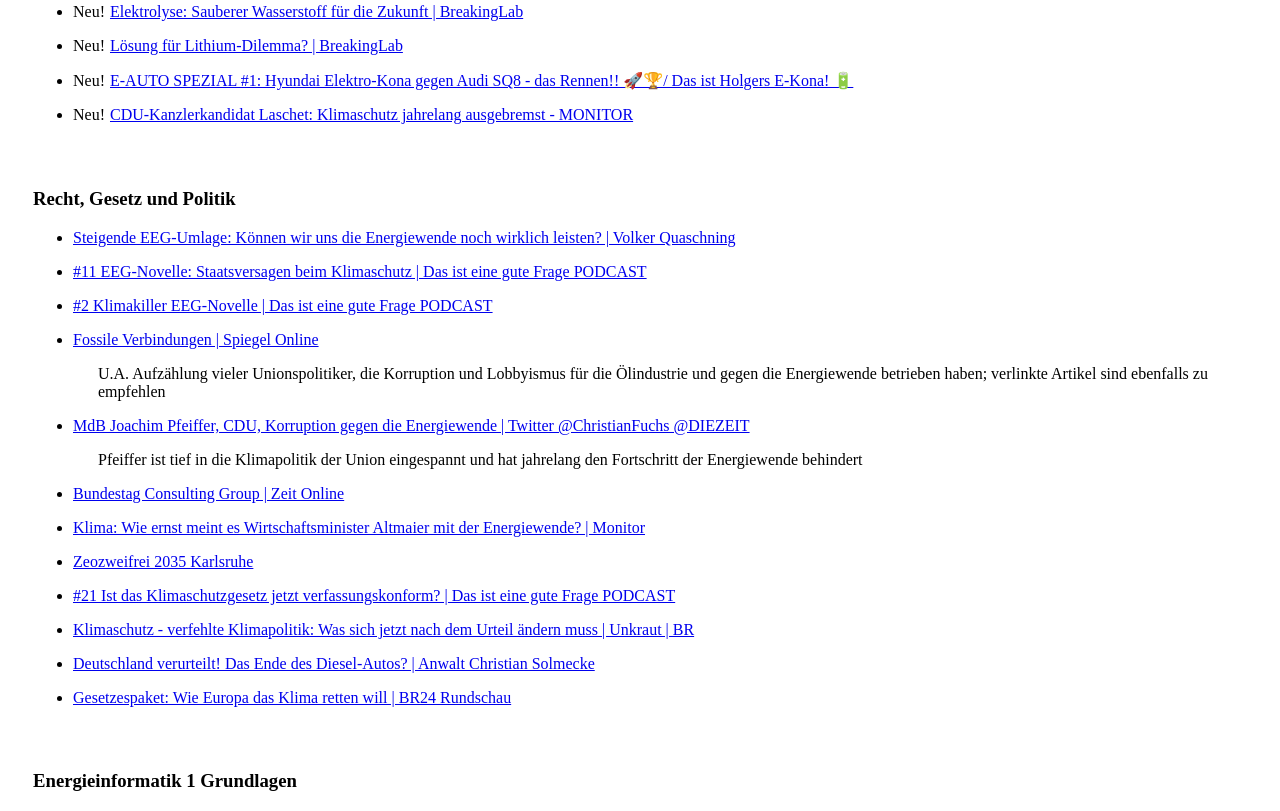
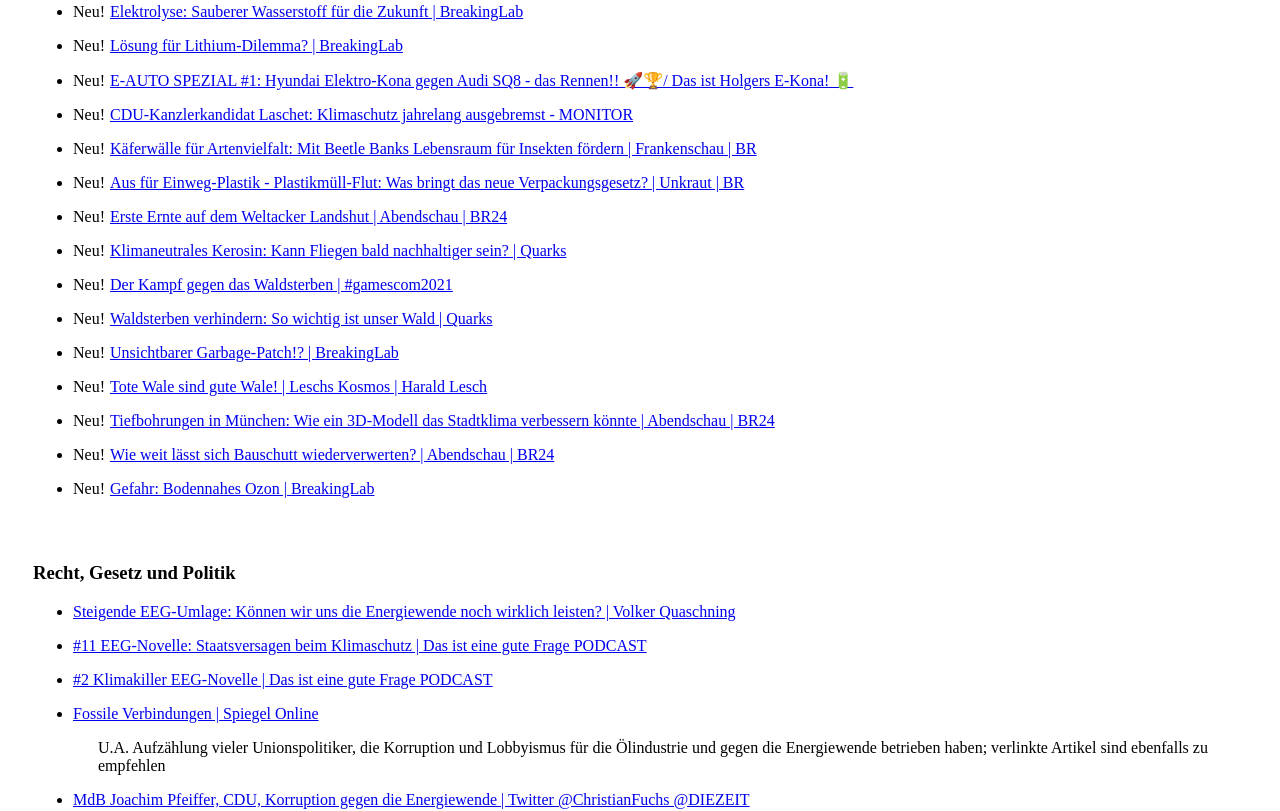
Before and after one commit to Ueda-Ichitaka/ueda-ichitaka.github.io, a plain HTML site: page Energieinformatik_Linksammlung.html in a window 1280 px wide. Shown: the part 1239-2050 px from the top of the page. Drawn offline with Linux system fonts and the light colour scheme.

Commit message:
Update Energieinformatik_Linksammlung.html

```diff
--- a/Energieinformatik_Linksammlung.html
+++ b/Energieinformatik_Linksammlung.html
@@ -136,21 +136,21 @@
 		<li><a class="sign">Neu!</a><a class="date">17/08/2021</a><a target="_blank" rel="noopener noreferrer" href="https://www.youtube.com/watch?v=0XDdyB4Df38" >Lösung für Lithium-Dilemma? | BreakingLab</a><p class="comment"></p></li>
 		<li><a class="sign">Neu!</a><a class="date">17/08/2021</a><a target="_blank" rel="noopener noreferrer" href="https://www.youtube.com/watch?v=dl5OnyoLUdw" >E-AUTO SPEZIAL #1: Hyundai Elektro-Kona gegen Audi SQ8 - das Rennen!! 🚀🏆/ Das ist Holgers E-Kona! 🔋</a><p class="comment"></p></li>
 		<li><a class="sign">Neu!</a><a class="date">18/08/2021</a><a target="_blank" rel="noopener noreferrer" href="https://www.youtube.com/watch?v=dgGXaLDS7r0" >CDU-Kanzlerkandidat Laschet: Klimaschutz jahrelang ausgebremst - MONITOR</a><p class="comment"></p></li>
-<!--		<li><a class="sign">Neu!</a><a class="date">17/08/2021</a><a target="_blank" rel="noopener noreferrer" href="" ></a><p class="comment"></p></li>
-		<li><a class="sign">Neu!</a><a class="date">17/08/2021</a><a target="_blank" rel="noopener noreferrer" href="" ></a><p class="comment"></p></li>
-		<li><a class="sign">Neu!</a><a class="date">17/08/2021</a><a target="_blank" rel="noopener noreferrer" href="" ></a><p class="comment"></p></li>
-		<li><a class="sign">Neu!</a><a class="date">17/08/2021</a><a target="_blank" rel="noopener noreferrer" href="" ></a><p class="comment"></p></li>
-		<li><a class="sign">Neu!</a><a class="date">17/08/2021</a><a target="_blank" rel="noopener noreferrer" href="" ></a><p class="comment"></p></li>
-		<li><a class="sign">Neu!</a><a class="date">17/08/2021</a><a target="_blank" rel="noopener noreferrer" href="" ></a><p class="comment"></p></li>
-		<li><a class="sign">Neu!</a><a class="date">17/08/2021</a><a target="_blank" rel="noopener noreferrer" href="" ></a><p class="comment"></p></li>
-		<li><a class="sign">Neu!</a><a class="date">17/08/2021</a><a target="_blank" rel="noopener noreferrer" href="" ></a><p class="comment"></p></li>
-		<li><a class="sign">Neu!</a><a class="date">17/08/2021</a><a target="_blank" rel="noopener noreferrer" href="" ></a><p class="comment"></p></li>
-		<li><a class="sign">Neu!</a><a class="date">17/08/2021</a><a target="_blank" rel="noopener noreferrer" href="" ></a><p class="comment"></p></li>
-		<li><a class="sign">Neu!</a><a class="date">17/08/2021</a><a target="_blank" rel="noopener noreferrer" href="" ></a><p class="comment"></p></li>
-		<li><a class="sign">Neu!</a><a class="date">17/08/2021</a><a target="_blank" rel="noopener noreferrer" href="" ></a><p class="comment"></p></li>
-		<li><a class="sign">Neu!</a><a class="date">17/08/2021</a><a target="_blank" rel="noopener noreferrer" href="" ></a><p class="comment"></p></li>
-		<li><a class="sign">Neu!</a><a class="date">17/08/2021</a><a target="_blank" rel="noopener noreferrer" href="" ></a><p class="comment"></p></li>
-		<li><a class="sign">Neu!</a><a class="date">17/08/2021</a><a target="_blank" rel="noopener noreferrer" href="" ></a><p class="comment"></p></li>
+		<li><a class="sign">Neu!</a><a class="date">27/08/2021</a><a target="_blank" rel="noopener noreferrer" href="https://www.youtube.com/watch?v=XyNxMHioPKs" >Käferwälle für Artenvielfalt: Mit Beetle Banks Lebensraum für Insekten fördern | Frankenschau | BR</a><p class="comment"></p></li>
+		<li><a class="sign">Neu!</a><a class="date">27/08/2021</a><a target="_blank" rel="noopener noreferrer" href="https://www.youtube.com/watch?v=-wL36csi22M" >Aus für Einweg-Plastik - Plastikmüll-Flut: Was bringt das neue Verpackungsgesetz? | Unkraut | BR</a><p class="comment"></p></li>
+		<li><a class="sign">Neu!</a><a class="date">27/08/2021</a><a target="_blank" rel="noopener noreferrer" href="https://www.youtube.com/watch?v=2CYe1ubu9Yg" >Erste Ernte auf dem Weltacker Landshut | Abendschau | BR24</a><p class="comment"></p></li>
+		<li><a class="sign">Neu!</a><a class="date">27/08/2021</a><a target="_blank" rel="noopener noreferrer" href="https://www.youtube.com/watch?v=SOE-DmnE4L0" >Klimaneutrales Kerosin: Kann Fliegen bald nachhaltiger sein? | Quarks</a><p class="comment"></p></li>
+		<li><a class="sign">Neu!</a><a class="date">27/08/2021</a><a target="_blank" rel="noopener noreferrer" href="https://www.youtube.com/watch?v=TqIeHWzY-Eo" >Der Kampf gegen das Waldsterben | #gamescom2021</a><p class="comment"></p></li>
+		<li><a class="sign">Neu!</a><a class="date">27/08/2021</a><a target="_blank" rel="noopener noreferrer" href="https://www.youtube.com/watch?v=hxfyRFZzXjs" >Waldsterben verhindern: So wichtig ist unser Wald | Quarks</a><p class="comment"></p></li>
+		<li><a class="sign">Neu!</a><a class="date">27/08/2021</a><a target="_blank" rel="noopener noreferrer" href="https://www.youtube.com/watch?v=pl0Rkv5Fhw8" >Unsichtbarer Garbage-Patch!? | BreakingLab</a><p class="comment"></p></li>
+		<li><a class="sign">Neu!</a><a class="date">27/08/2021</a><a target="_blank" rel="noopener noreferrer" href="https://www.youtube.com/watch?v=ToFqlmimjI8" >Tote Wale sind gute Wale! | Leschs Kosmos | Harald Lesch</a><p class="comment"></p></li>
+		<li><a class="sign">Neu!</a><a class="date">27/08/2021</a><a target="_blank" rel="noopener noreferrer" href="https://www.youtube.com/watch?v=fABabVDn-lM" >Tiefbohrungen in München: Wie ein 3D-Modell das Stadtklima verbessern könnte | Abendschau | BR24</a><p class="comment"></p></li>
+		<li><a class="sign">Neu!</a><a class="date">27/08/2021</a><a target="_blank" rel="noopener noreferrer" href="https://www.youtube.com/watch?v=6dAMHKwSy10" >Wie weit lässt sich Bauschutt wiederverwerten? | Abendschau | BR24</a><p class="comment"></p></li>
+		<li><a class="sign">Neu!</a><a class="date">27/08/2021</a><a target="_blank" rel="noopener noreferrer" href="https://www.youtube.com/watch?v=9wvA9CZZ_G8" >Gefahr: Bodennahes Ozon | BreakingLab</a><p class="comment"></p></li>
+<!--		<li><a class="sign">Neu!</a><a class="date">27/08/2021</a><a target="_blank" rel="noopener noreferrer" href="" ></a><p class="comment"></p></li>
+		<li><a class="sign">Neu!</a><a class="date">27/08/2021</a><a target="_blank" rel="noopener noreferrer" href="" ></a><p class="comment"></p></li>
+		<li><a class="sign">Neu!</a><a class="date">27/08/2021</a><a target="_blank" rel="noopener noreferrer" href="" ></a><p class="comment"></p></li>
+		<li><a class="sign">Neu!</a><a class="date">27/08/2021</a><a target="_blank" rel="noopener noreferrer" href="" ></a><p class="comment"></p></li>
 
  -->
 	</ul>
@@ -546,7 +546,7 @@
 
 	<h3>Top Picks</h3>
 	<ul class="dateClass">
-		<li><a target="_blank" rel="noopener noreferrer" href="" ></a><p class="comment"></p></li>
+		<li><a class="sign">Neu!</a><a class="date"></a><a target="_blank" rel="noopener noreferrer" href="" ></a><p class="comment"></p></li>
 	</ul>
 
 	<h3>Ideen für das EnergyLab 2.0</h3>
@@ -560,7 +560,16 @@
 
 
 
-
-
-
-zoo
+	<h3>Ablage zur Politik</h3>
+	<ul class="dateClass">
+		<li><a class="sign">Neu!</a><a class="date">25/08/2021</a><a target="_blank" rel="noopener noreferrer" href="https://www.youtube.com/watch?v=fk8rTuiKtS4" >Die digitale Zerstörung der CDU | The Morpheus Vlogs</a><p class="comment"></p></li>
+		<li><a class="sign">Neu!</a><a class="date">25/08/2021</a><a target="_blank" rel="noopener noreferrer" href="https://www.youtube.com/watch?v=4Y1lZQsyuSQ" >Die Zerstörung der CDU | Rezo</a><p class="comment"></p></li>
+		<li><a class="sign">Neu!</a><a class="date">25/08/2021</a><a target="_blank" rel="noopener noreferrer" href="https://www.youtube.com/watch?v=hkncijUZGKA" >Die Zerstörung der Presse | Rezo</a><p class="comment"></p></li>
+		<li><a class="sign">Neu!</a><a class="date">25/08/2021</a><a target="_blank" rel="noopener noreferrer" href="https://www.youtube.com/watch?v=rIj3qskDAZM" >Zerstörung Teil 1: Inkompetenz | Rezo</a><p class="comment"></p></li>
+		<li><a class="sign">Neu!</a><a class="date">25/08/2021</a><a target="_blank" rel="noopener noreferrer" href="https://www.youtube.com/watch?v=7hpCxYkBjDs" >Die Zerstörung von Armin Laschet | Parabelritter</a><p class="comment"></p></li>
+		<li><a class="sign">Neu!</a><a class="date">25/08/2021</a><a target="_blank" rel="noopener noreferrer" href="https://www.youtube.com/watch?v=cUiZ_ijKKH8" >OLAF SCHOLZ: Exposed | Parabelritter</a><p class="comment"></p></li>
+		<li><a class="sign">Neu!</a><a class="date">25/08/2021</a><a target="_blank" rel="noopener noreferrer" href="https://www.youtube.com/watch?v=zirne68z9sg" >PHILIPP AMTHOR: Exposed | Parabelritter</a><p class="comment"></p></li>
+		<li><a class="sign">Neu!</a><a class="date">25/08/2021</a><a target="_blank" rel="noopener noreferrer" href="https://www.youtube.com/watch?v=gNPv8Lk-30c" >Die ZERSTÖRUNG der CDU - Korruption Spezial Edition | Spacefrogs</a><p class="comment"></p></li>
+		<li><a class="sign">Neu!</a><a class="date">25/08/2021</a><a target="_blank" rel="noopener noreferrer" href="https://www.youtube.com/watch?v=RvriyKu20k8" >REZO | Zerstörung Teil 1: Inkompetenz | REAKTION | Parabelritter</a><p class="comment"></p></li>
+		<li><a class="sign">Neu!</a><a class="date">25/08/2021</a><a target="_blank" rel="noopener noreferrer" href="https://www.youtube.com/watch?v=PubnB_CPK64" >Rezo: Zerstörung Teil 1 - RA Solmecke reagiert | RA Solmecke</a><p class="comment"></p></li>
+	</ul>
```
